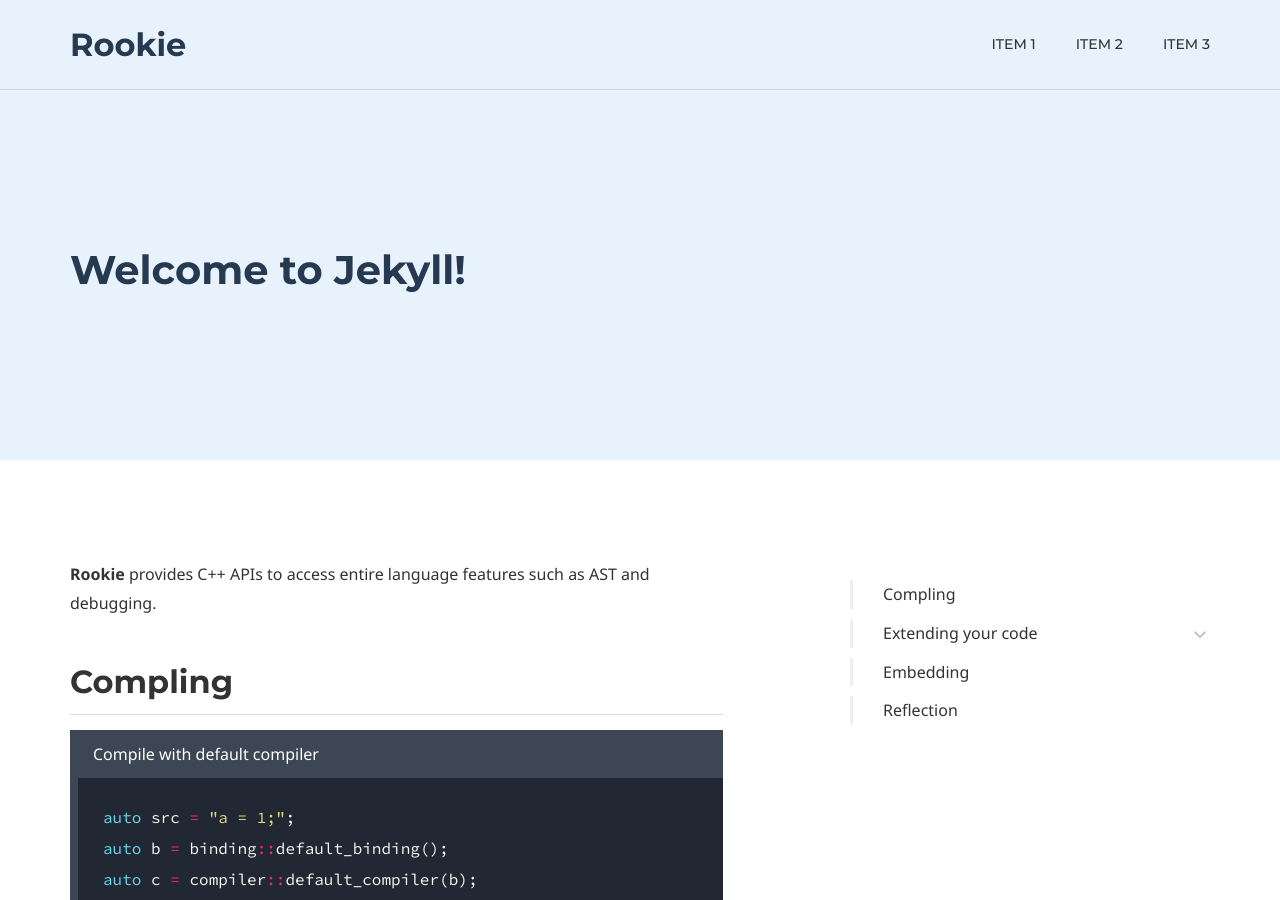
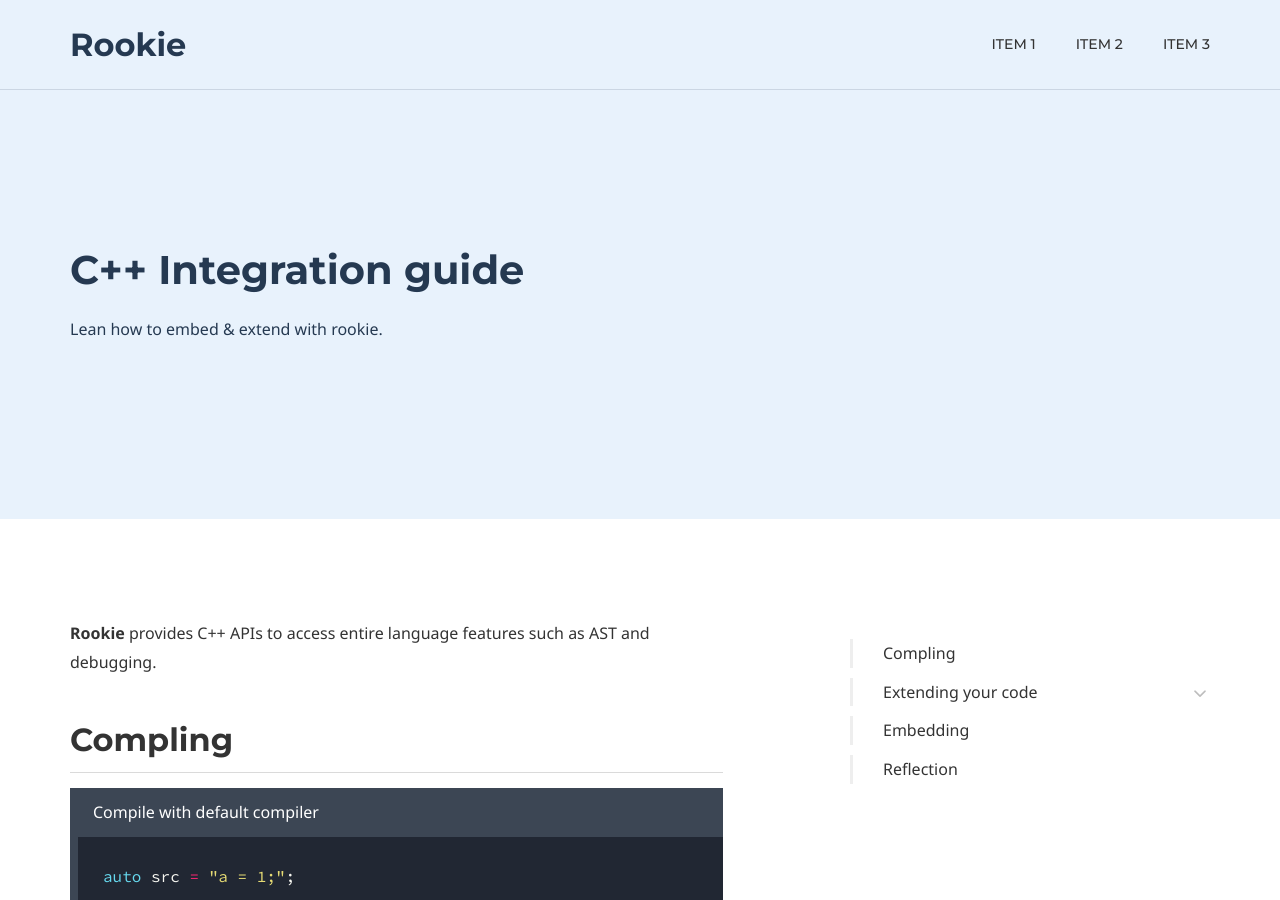
Before and after one commit to rookielang/rookielang.github.io, a Jekyll site: the page built from integrate_cpp/index.md, in a window 1280 px wide and 900 px high. Built offline with Jekyll 4.4.1, drawn with Linux system fonts in a browser that asks for light colours; some web fonts are replaced.

Commit message:
Add files via upload

```diff
--- a/integrate_cpp/index.md
+++ b/integrate_cpp/index.md
@@ -1,6 +1,7 @@
 ---
 layout: default
-title:  "Welcome to Jekyll!"
+title:  "C++ Integration guide"
+description: Lean how to embed & extend with rookie.
 ---
 
 __Rookie__ provides C++ APIs to access entire language features such as AST and debugging.
```
Also changed, not shown: guides/index.md (+1 -1 lines).
